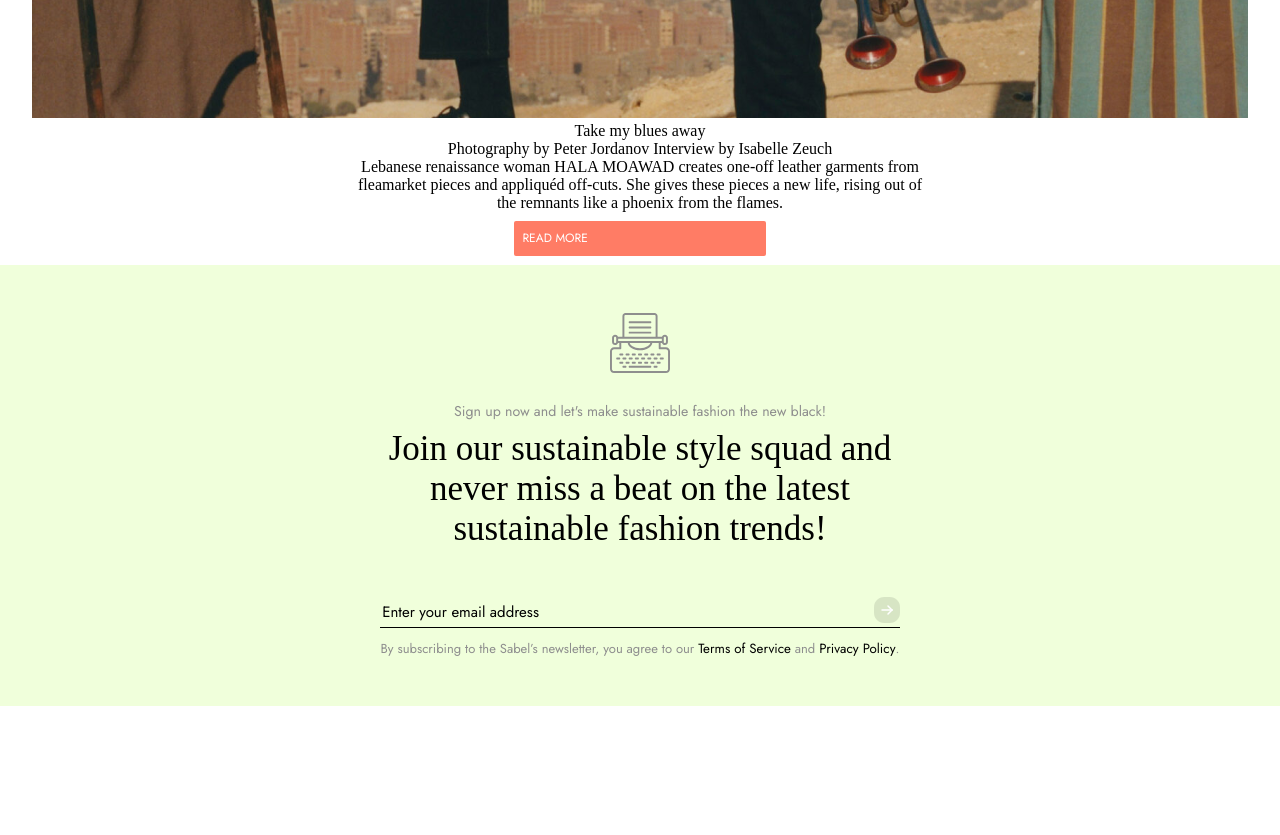
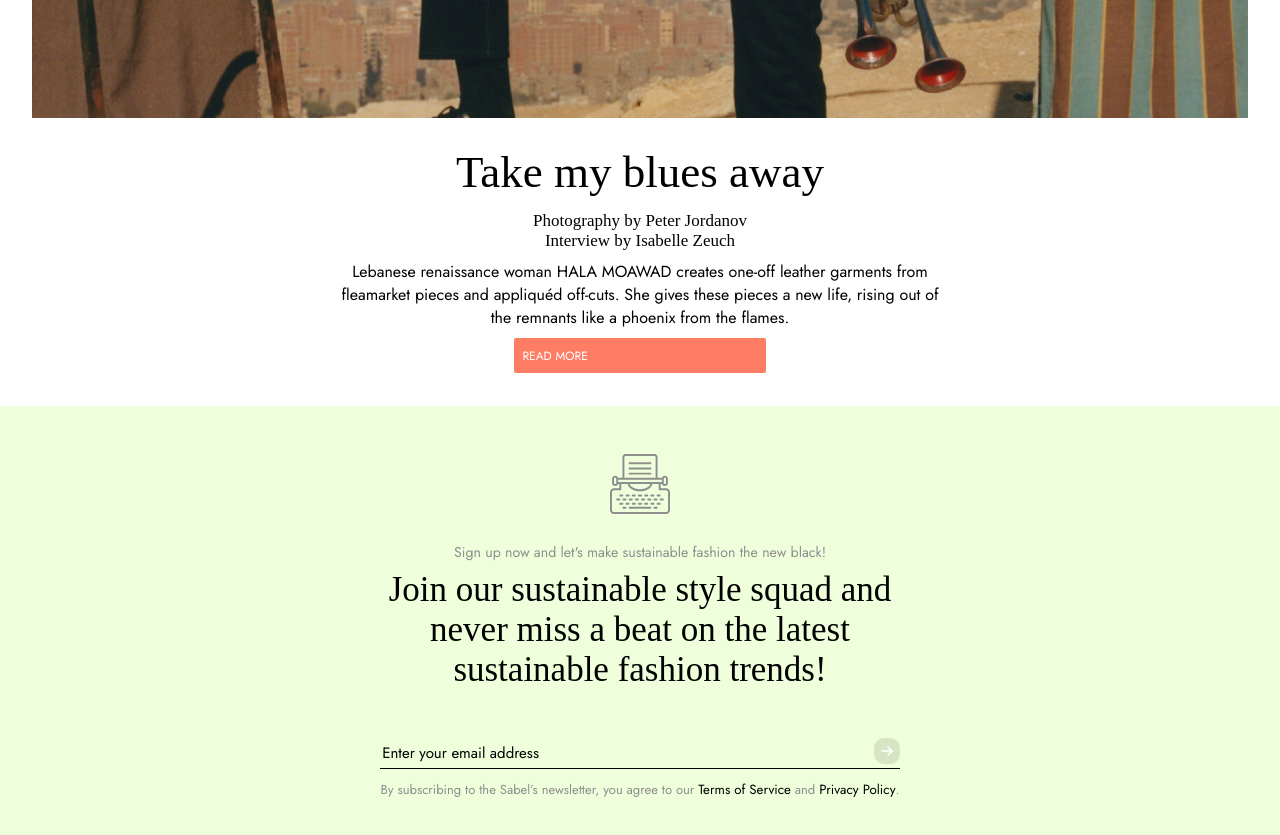
Before and after one commit to Damileee/sabel-blog, a React (Create React App) app: page / in a window 1280 px wide. Shown: the part 2480-3315 px from the top of the page. Before the commit the page ends 3186 px from the top, so only its background shows below. Built offline with nearby package versions, Linux system fonts and the light colour scheme.

Commit message:
Fix: updating the homepage style

```diff
--- a/src/index.css
+++ b/src/index.css
@@ -14,7 +14,7 @@
 nav .first-link {
   display: flex;
   gap: 1rem;
-  font-family: 'Jost', sans-serif;
+  font-family: "Jost", sans-serif;
   font-size: 13px;
   font-weight: 500;
 }
@@ -45,7 +45,7 @@ nav .first-link {
   vertical-align: middle;
 }
 .header p {
-  font-family: 'Jost', sans-serif;
+  font-family: "Jost", sans-serif;
   font-size: 11px;
   color: #8e8e8e;
 }
@@ -100,7 +100,7 @@ nav .first-link {
 .or-text {
   margin: 0 0.1px;
   font-size: 14px;
-  font-family: 'Jost', sans-serif;
+  font-family: "Jost", sans-serif;
 }
 
 /* Sign-In Form */
@@ -117,7 +117,7 @@ nav .first-link {
 .sign-in-form-header span {
   font-weight: 400;
   font-size: 12px;
-  font-family: 'Jost', sans-serif;
+  font-family: "Jost", sans-serif;
 }
 .sign-in-form-header h1 {
   font-weight: 400;
@@ -147,7 +147,7 @@ nav .first-link {
   pointer-events: none;
   transition: 0.3s;
   color: #8e8e8e;
-  font-family: 'Jost', sans-serif;
+  font-family: "Jost", sans-serif;
   font-size: 14px;
   text-align: center;
 }
@@ -183,7 +183,7 @@ button {
   padding: 0.7em;
   transition: all ease 0.3s;
   background: #ff7c65;
-  font-family: 'Jost', sans-serif;
+  font-family: "Jost", sans-serif;
   cursor: pointer;
 }
 .custom-button {
@@ -286,11 +286,11 @@ button:hover {
   text-decoration: none;
   color: #ff7c65;
   font-size: 14px;
-  font-family: 'Jost', sans-serif;
+  font-family: "Jost", sans-serif;
 }
 .sign-type-suggestion {
   font-size: 14px;
-  font-family: 'Jost', sans-serif;
+  font-family: "Jost", sans-serif;
 }
 .buttom-nav-cotainer {
   margin: 0.7rem 0rem 1.2rem 0rem;
@@ -298,10 +298,9 @@ button:hover {
 .tc-container {
   display: flex;
   justify-content: center;
-  font-family: 'Jost', sans-serif;
+  font-family: "Jost", sans-serif;
   font-size: 11.5px;
 }
-
 
 /* Add these styles in your CSS file */
 .slide-fade-enter {
@@ -341,7 +340,7 @@ button:hover {
   justify-content: center;
   flex-direction: column;
   align-items: center;
-  background-color: #F0FFDB;
+  background-color: #f0ffdb;
 }
 .footer-container {
   margin: 3rem 0rem 0rem;
@@ -350,16 +349,16 @@ button:hover {
 .footer-input {
   outline: none;
   border: none;
-  background-color: #F0FFDB;
+  background-color: #f0ffdb;
   width: 30rem;
   font-size: 15px;
-  font-family: 'Jost', sans-serif;
+  font-family: "Jost", sans-serif;
   color: #000000;
 }
 .footer-input::placeholder {
   color: #000000;
   font-size: 15px;
-  font-family: 'Jost', sans-serif;
+  font-family: "Jost", sans-serif;
 }
 .footer-form {
   display: flex;
@@ -370,9 +369,9 @@ button:hover {
 }
 .footer-first-span {
   font-size: 14.2px;
-  color: #8E8E8E;
+  color: #8e8e8e;
   margin: 1.5rem 0rem 0.5rem 0rem;
-  font-family: 'Jost', sans-serif;
+  font-family: "Jost", sans-serif;
 }
 .footer-second-span {
   font-size: 35px;
@@ -383,10 +382,10 @@ button:hover {
 }
 .footer-third-span {
   font-size: 13px;
-  color: #8E8E8E;
+  color: #8e8e8e;
   margin-top: 0.7rem;
   margin-bottom: 3rem;
-  font-family: 'Jost', sans-serif;
+  font-family: "Jost", sans-serif;
 }
 .footer-third-span_special {
   color: #000000;
@@ -410,8 +409,8 @@ button:hover {
 .about_header_container span {
   font-weight: 400;
   font-size: 15px;
-  color: #8E8E8E;
-  font-family: 'Jost', sans-serif;
+  color: #8e8e8e;
+  font-family: "Jost", sans-serif;
 }
 .about_section_container {
   display: flex;
@@ -431,7 +430,7 @@ button:hover {
   margin-bottom: 2.3rem;
 }
 .fashion {
-  color: #FF7C65;
+  color: #ff7c65;
   font-style: italic;
 }
 .ethical {
@@ -444,7 +443,7 @@ button:hover {
 }
 .about_page_article p {
   margin-bottom: 1.1rem;
-  font-family: 'Jost', sans-serif;
+  font-family: "Jost", sans-serif;
 }
 .refrence_container {
   margin: 1.7rem 0 3rem 0;
@@ -453,7 +452,6 @@ button:hover {
   font-weight: 400;
   font-size: 30px;
   font-style: italic;
-
 }
 .refrence_special {
   color: #ff7c65;
@@ -461,7 +459,7 @@ button:hover {
 .refrence_name {
   font-weight: 400;
   font-size: 16px;
-  font-family: 'Jost', sans-serif;
+  font-family: "Jost", sans-serif;
   margin: 0.5rem 0 1rem 0;
 }
 
@@ -485,7 +483,7 @@ button:hover {
   margin-bottom: 1rem;
   font-size: 18px;
   font-weight: 400;
-  font-family: 'Jost', sans-serif;
+  font-family: "Jost", sans-serif;
 }
 .membership-img {
   display: flex;
@@ -537,7 +535,7 @@ button:hover {
 .home_page-second-span {
   font-weight: 400;
   font-size: 18px;
-  font-family: 'Jost', sans-serif;
+  font-family: "Jost", sans-serif;
   margin-bottom: 2.5rem;
 }
 .home_page-img-container {
@@ -550,4 +548,26 @@ button:hover {
   flex-direction: column;
   align-items: center;
   justify-content: center;
+  margin: 1.5rem 0;
 }
+.home_page-third-span-first {
+  font-family: "Playfair Display ", serif;
+  font-size: 45px;
+  font-weight: 400;
+  margin-bottom: 0.8rem;
+}
+
+.home_page-third-span-second {
+  font-family: "Playfair Display ", serif;
+  font-size: 17px;
+  font-weight: 400;
+  display: flex;
+  flex-direction: column;
+  align-items: center;
+  margin-bottom: 0.6rem;
+}
+.home_page-third-span-third {
+  font-family: "Jost", sans-serif;
+  font-size: 16px;
+  font-weight: 400;
+}
```
